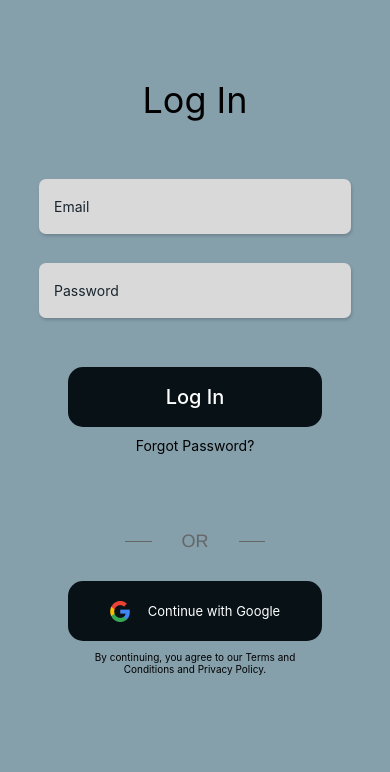
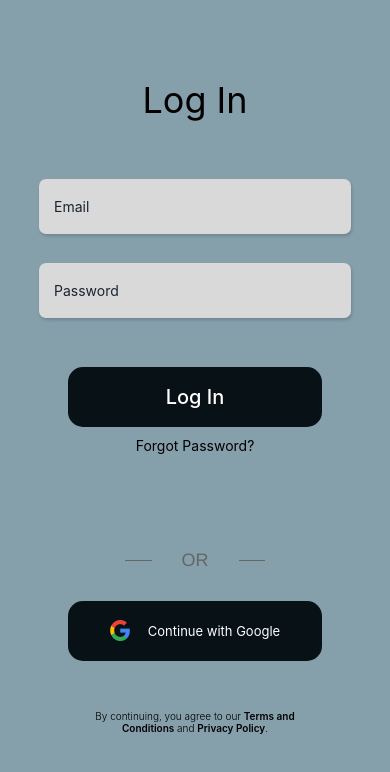
Before and after one commit to glin18/journal-app, a React Native app: screen /Login in a window 390 px wide. Shown: the top 772 px of the page. Built offline with nearby package versions, Linux system fonts and the light colour scheme.

Commit message:
Add font bold to agree text

```diff
--- a/screens/Login.tsx
+++ b/screens/Login.tsx
@@ -37,8 +37,9 @@ const Login = () => {
         <Text style={styles.googleButtonText}>Continue with Google</Text>
       </TouchableOpacity>
       <Text style={styles.agreeText}>
-        By continuing, you agree to our <Text>Terms and Conditions</Text> and{" "}
-        <Text>Privacy Policy</Text>.
+        By continuing, you agree to our{" "}
+        <Text style={styles.bold}>Terms and Conditions</Text> and{" "}
+        <Text style={styles.bold}>Privacy Policy</Text>.
       </Text>
     </SafeAreaView>
   );
@@ -90,7 +91,7 @@ const styles = StyleSheet.create({
     justifyContent: "center",
     alignItems: "center",
     gap: 30,
-    marginTop: "17%",
+    marginTop: "22%",
   },
   orText: {
     color: "#666666",
@@ -122,9 +123,14 @@ const styles = StyleSheet.create({
     fontSize: 13,
   },
   agreeText: {
+    marginTop: "10%",
     textAlign: "center",
     fontSize: 10,
     width: "60%",
+    fontWeight: "300",
+  },
+  bold: {
+    fontWeight: "600",
   },
 });
 
```
